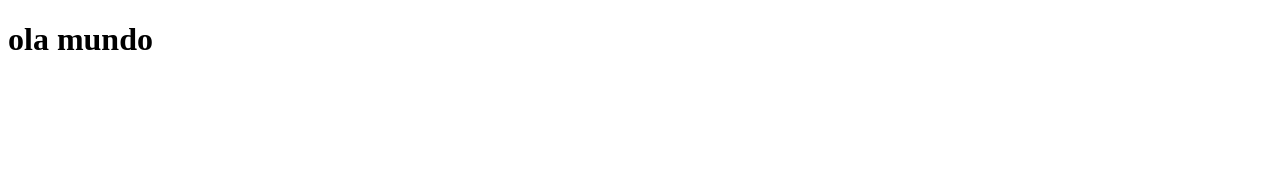
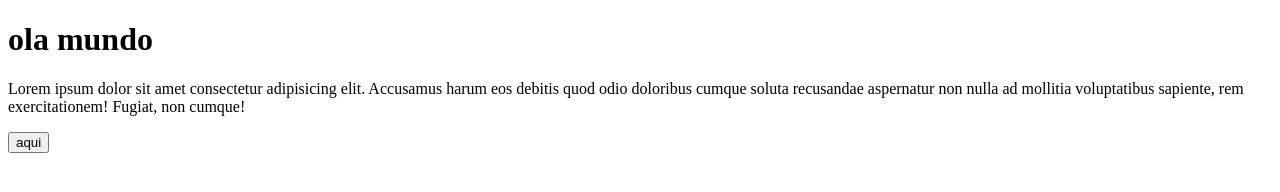
Before and after one commit to Wandsonkkj/Portif-lio, a plain HTML site: page index.html in a window 1280 px wide. Drawn offline with Linux system fonts and the light colour scheme.

Commit message:
Adicionei nova seção ao portfólio

```diff
--- a/index.html
+++ b/index.html
@@ -7,5 +7,7 @@
 </head>
 <body>
     <h1>ola mundo</h1>
+    <p>Lorem ipsum dolor sit amet consectetur adipisicing elit. Accusamus harum eos debitis quod odio doloribus cumque soluta recusandae aspernatur non nulla ad mollitia voluptatibus sapiente, rem exercitationem! Fugiat, non cumque!</p>
+    <button>aqui</button>
 </body>
 </html>
```
